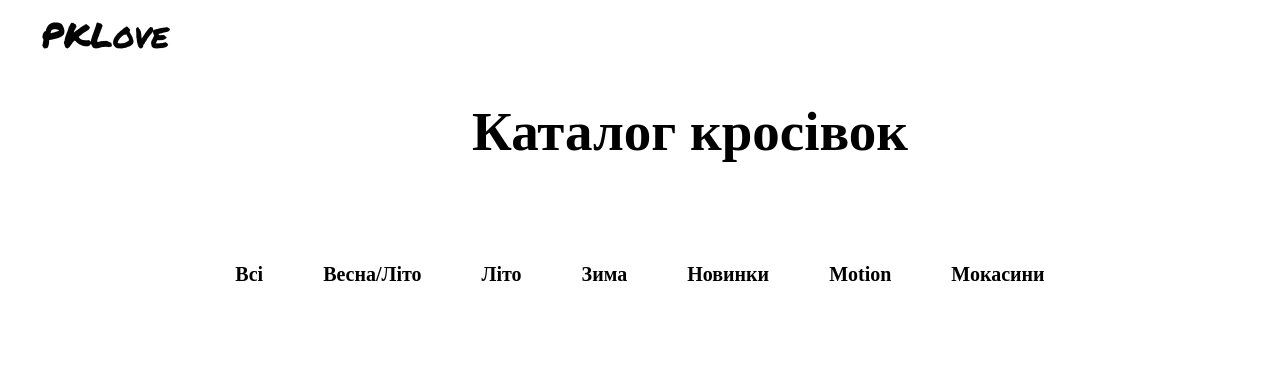
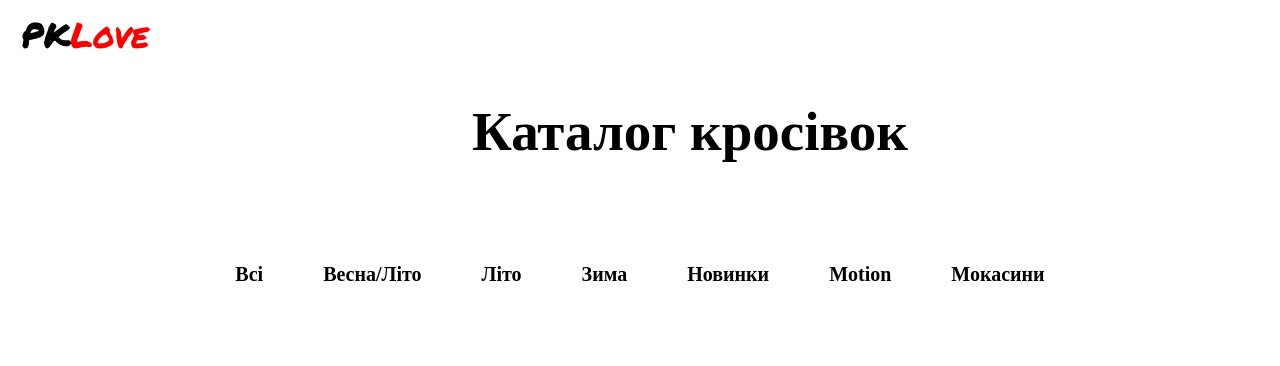
Before and after one commit to danabol100/site-boots, a plain HTML site: page catalog.html in a window 1280 px wide. Shown: the top 366 px of the page. Drawn offline with Linux system fonts and the light colour scheme.

Commit message:
newa cimmit

```diff
--- a/catalog.html
+++ b/catalog.html
@@ -21,7 +21,8 @@
         <div class="container">
             <div class="logo_wrapper">
 
-                <div class="logo_nav"> <a class="logo_nav" href="index.html">PKLove</a> </div>
+                <div class="logo_nav"> <a class="logo_nav1" href="index.html">PK<span class="love1">Love</span></a>
+                </div>
 
             </div>
         </div>
--- a/styles/catalog.css
+++ b/styles/catalog.css
@@ -35,18 +35,29 @@ button {
 }
 
 .logo_nav {
-    text-decoration: none;
+
     cursor: pointer;
     font-family: "Permanent Marker", cursive;
     font-weight: 400;
-    font-style: normal;
-    font-size: 35px;
+
+
     width: 100px;
-    border-right: 1px solid #fff;
-    color: #030303;
+
     text-align: center;
     padding: 8px 0 0 20px;
 
+}
+
+.logo_nav1 {
+    font-size: 35px;
+    text-decoration: none;
+    color: #030303;
+}
+
+.love1 {
+    opacity: 1;
+    color: red;
+    font-size: 35px;
 }
 
 .logo_bag {
```
Also changed, not shown: index.html (+3 -2 lines), styles/footer.css (+12 -4 lines).
